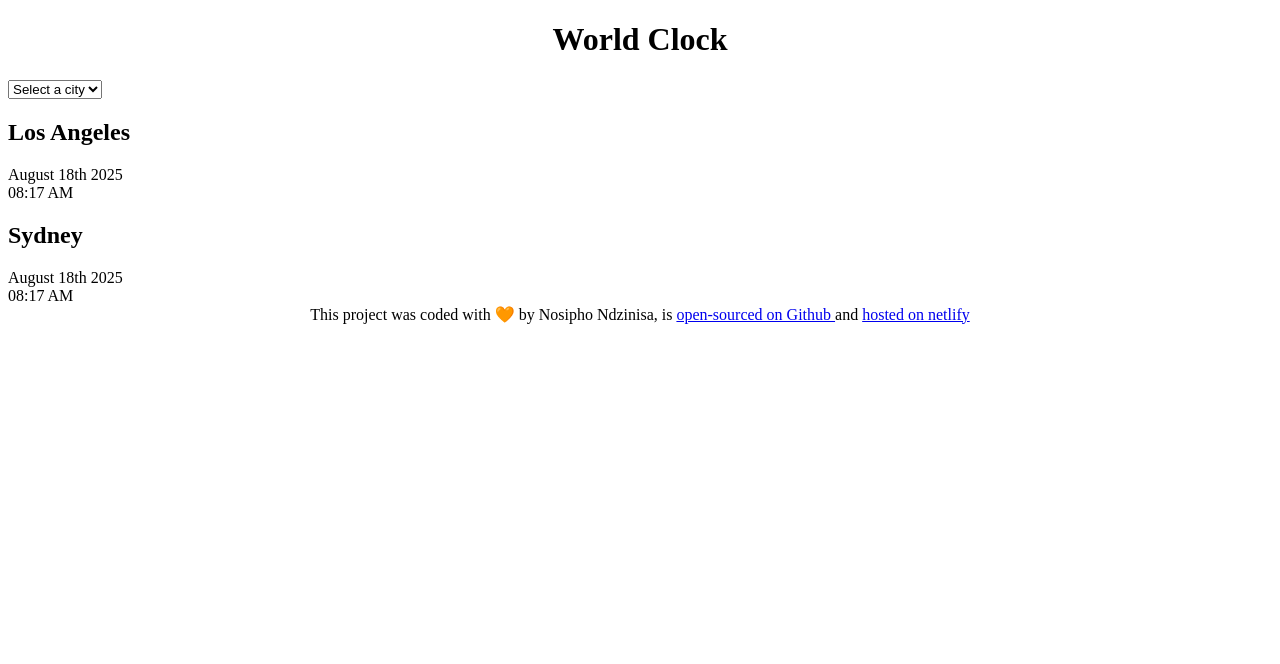
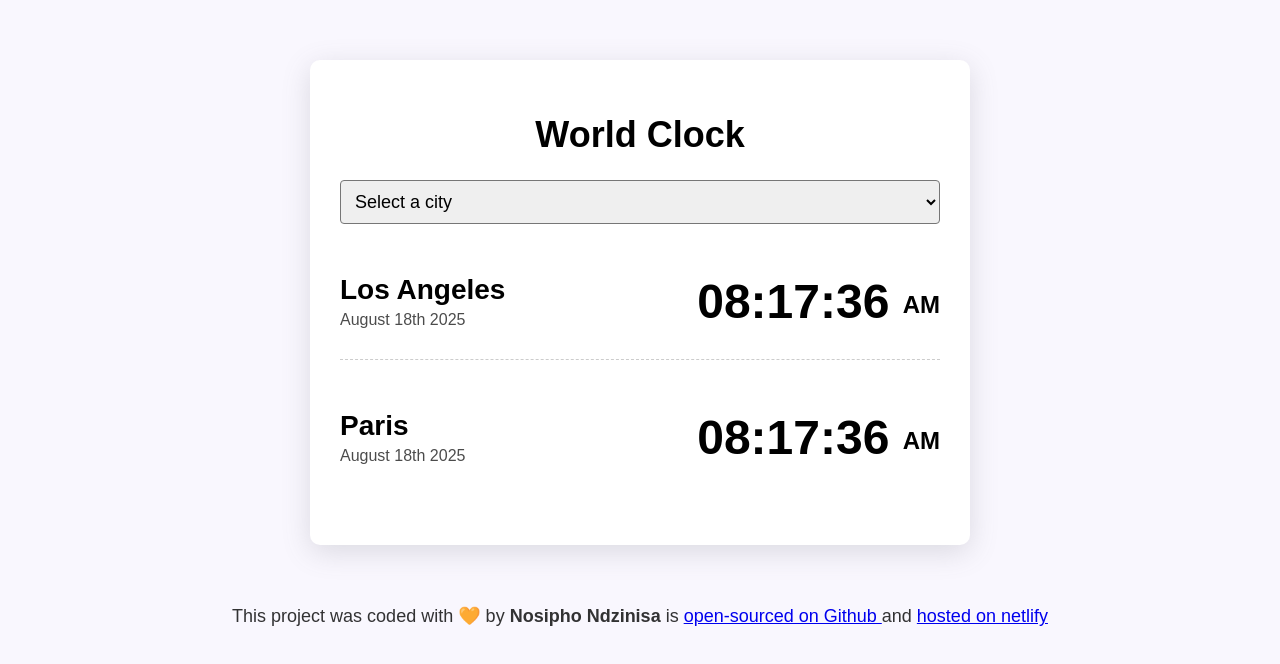
Before and after one commit to NosiphoNdzinisa/world-clock, a plain HTML site: page index.html in a window 1280 px wide. Drawn offline with Linux system fonts and the light colour scheme.

Commit message:
Styled the project with CSS

```diff
--- a/CSS/style.css
+++ b/CSS/style.css
@@ -1,7 +1,66 @@
+body {
+    background-color: #f9f7fe;
+    font-family: sans-serif;
+}
+
 h1 {
     text-align: center;
+    font-family: sans-serif;
+    font-size: 36px;
 }
+
+h2 {
+margin: 0 0 5px;
+font-size: 28px;
+}
+
+select {
+    display: block;
+    width: 100%;
+    font-size: 18px;
+    border-radius: 4px;
+    padding: 10px;
+}
+
+.container {
+    max-width: 600px;
+    margin: 60px auto;
+    background-color: white;
+    padding: 30px;
+    box-shadow: rgba(100,100,111,0.2) 0px 7px 29px 0px;
+    border-radius: 10px;
+}
+
+.city {
+    display: flex;
+    margin: 20px 0;
+    justify-content: space-between;
+    padding: 30px 0;
+    border-bottom: 1px dashed rgba(0,0,0,0.2);
+}
+
+.city:last-child {
+  border: none;
+}
+
+.date {
+  opacity: 0.7;
+}
+
+.time {
+  font-size: 48px;
+  font-weight: bold;
+}
+
+.time small {
+  font-size: 24px;
+  vertical-align: middle;
+  line-height: 36px;
+}
+
 
 footer {
     text-align: center;
+    font-size: 18px;
+    color: rgba(0,0,0,0.8);
 }
--- a/index.html
+++ b/index.html
@@ -16,18 +16,22 @@
 <option value="">Auckland</option>
 </select>
 <div class="city">
+  <div>
   <h2>Los Angeles</h2>
   <div class="date">August 18th 2025</div>
-  <div class="time">08:17 AM</div>
+  </div>
+  <div class="time">08:17:36 <small> AM </small> </div>
 </div>
 <div class="city">
-  <h2>Sydney</h2>
+  <div>
+  <h2>Paris</h2>
   <div class="date">August 18th 2025</div>
-  <div class="time">08:17 AM</div>
+  </div>
+  <div class="time">08:17:36 <small> AM </small> </div>
 </div>
 </div>
 <footer>
-This project was coded with 🧡 by Nosipho Ndzinisa, is <a href="https://github.com/NosiphoNdzinisa/world-clock" target="_blank"> open-sourced on Github </a>
+This project was coded with 🧡 by <strong> Nosipho Ndzinisa </strong> is <a href="https://github.com/NosiphoNdzinisa/world-clock" target="_blank"> open-sourced on Github </a>
 and <a href="https://world-clock-phoenix.netlify.app/" target="_blank"> hosted on netlify</a>
 </footer>
 <script src="JavaScript/index.js"></script>
```
